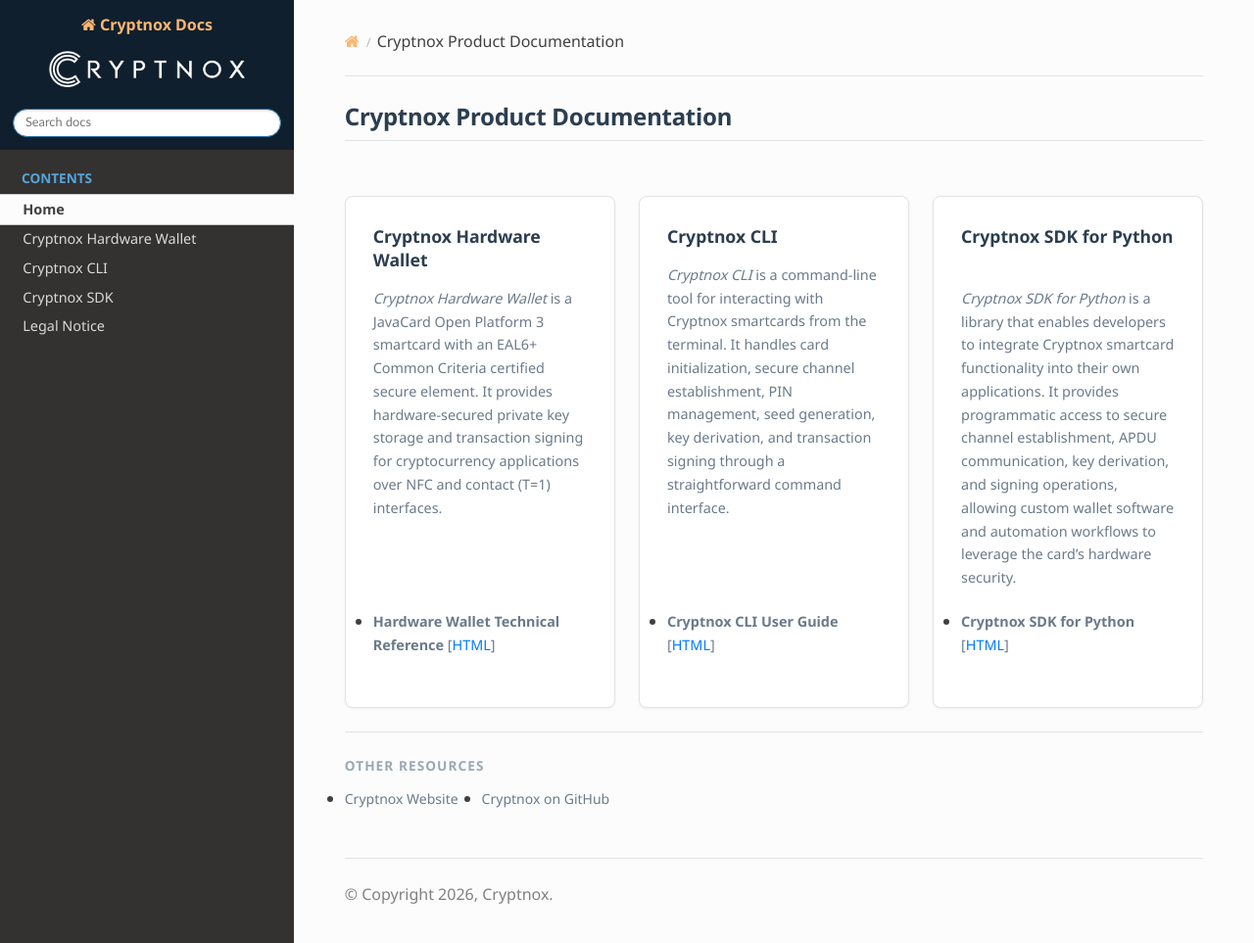
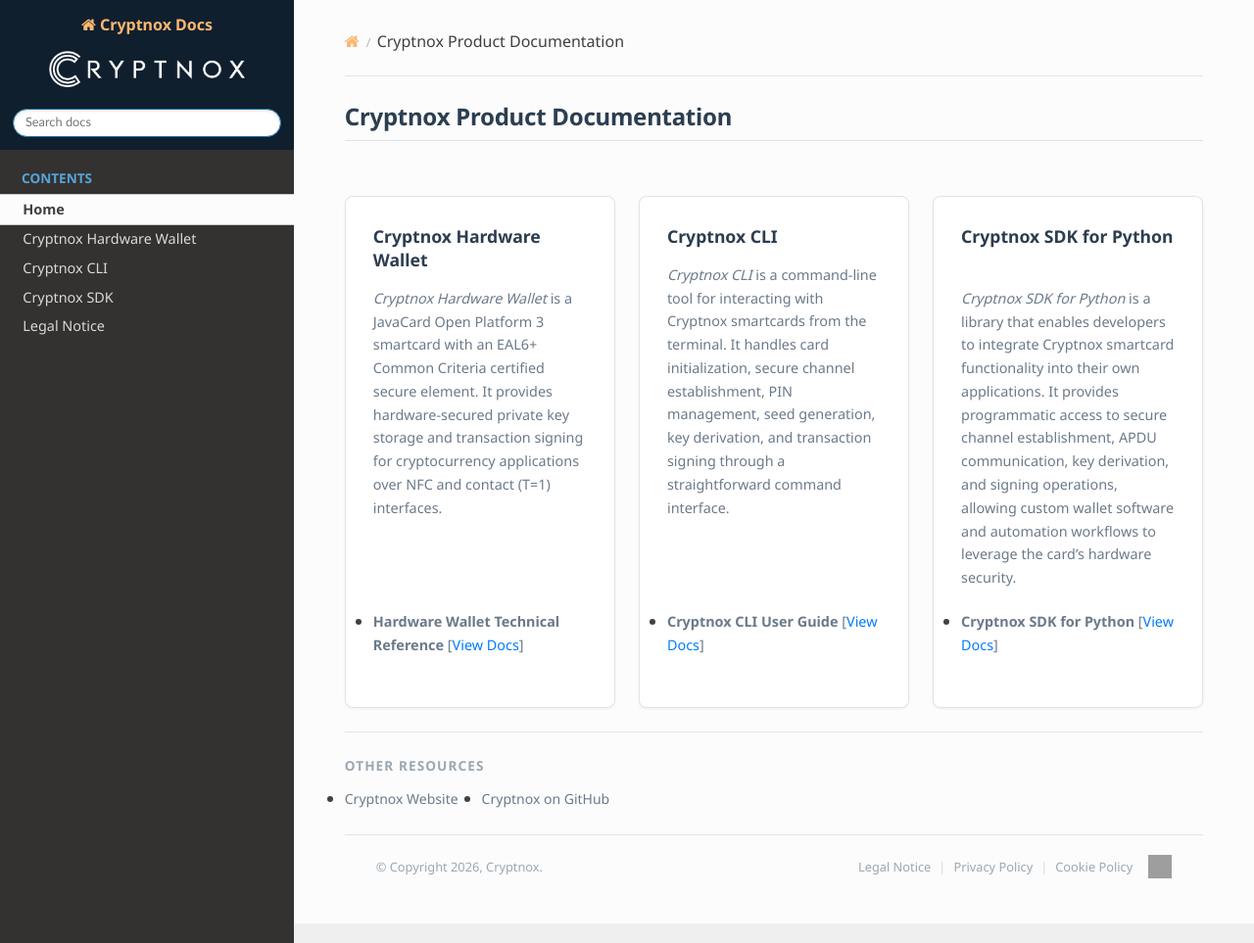
Before and after one commit to cryptnox/cryptnox.github.io, a Sphinx documentation site: the page built from docs/source/index.rst, in a window 1280 px wide and 963 px high. Shown: the whole window at 98% size. Built offline with Sphinx 7.4.7 and the Read the Docs theme 3.1.0, drawn with Linux system fonts in a browser that asks for light colours; grey boxes are pictures that could not be loaded.

Commit message:
Modified the documentation links and footer

```diff
--- a/docs/source/_static/custom.css
+++ b/docs/source/_static/custom.css
@@ -273,6 +273,12 @@
     color: #007bff !important;
 }
 
+/* ── Hide default Sphinx copyright footer ─────────────────────────────── */
+.rst-content footer:not(.cnx-footer),
+div[role="contentinfo"] {
+    display: none;
+}
+
 /* ── Custom footer ────────────────────────────────────────────────────── */
 .cnx-footer {
     border-top: 1px solid #e1e4e5;
--- a/docs/source/cryptnox-cli.rst
+++ b/docs/source/cryptnox-cli.rst
@@ -5,4 +5,4 @@
 It handles card initialization, secure channel establishment, PIN management, seed generation,
 key derivation, and transaction signing through a straightforward command interface.
 
-`View CLI User Guide <./cryptnox-cli/index.html>`_
+`View CLI User Guide <https://cryptnox.github.io/cryptnox-cli/>`_
--- a/docs/source/cryptnox-sdk.rst
+++ b/docs/source/cryptnox-sdk.rst
@@ -6,4 +6,4 @@
 establishment, APDU communication, key derivation, and signing operations, allowing custom
 wallet software and automation workflows to leverage the card's hardware security.
 
-`View SDK Documentation <./cryptnox-sdk-py/index.html>`_
+`View SDK Documentation <https://cryptnox.github.io/cryptnox-sdk-py/>`_
--- a/docs/source/hardware-wallet.rst
+++ b/docs/source/hardware-wallet.rst
@@ -5,4 +5,4 @@
 certified secure element. It provides hardware-secured private key storage and transaction signing
 for cryptocurrency applications over NFC and contact (T=1) interfaces.
 
-`View Technical Reference <./hardware-wallet/index.html>`_
+`View Technical Reference <https://cryptnox.github.io/cryptnox-hardware-wallet/>`_
--- a/docs/source/index.rst
+++ b/docs/source/index.rst
@@ -19,7 +19,7 @@
 certified secure element. It provides hardware-secured private key storage and transaction signing
 for cryptocurrency applications over NFC and contact (T=1) interfaces.
 
-* **Hardware Wallet Technical Reference** [`HTML <./hardware-wallet/index.html>`__]
+* **Hardware Wallet Technical Reference** [`View Docs <https://cryptnox.github.io/cryptnox-hardware-wallet/>`__]
 
 
 -------------------------
@@ -32,7 +32,7 @@
 It handles card initialization, secure channel establishment, PIN management, seed generation,
 key derivation, and transaction signing through a straightforward command interface.
 
-* **Cryptnox CLI User Guide** [`HTML <./cryptnox-cli/index.html>`__]
+* **Cryptnox CLI User Guide** [`View Docs <https://cryptnox.github.io/cryptnox-cli/>`__]
 
 
 -------------------------
@@ -46,7 +46,7 @@
 establishment, APDU communication, key derivation, and signing operations, allowing custom
 wallet software and automation workflows to leverage the card's hardware security.
 
-* **Cryptnox SDK for Python** [`HTML <./cryptnox-sdk-py/index.html>`__]
+* **Cryptnox SDK for Python** [`View Docs <https://cryptnox.github.io/cryptnox-sdk-py/>`__]
 
 
 -------------------------
```
Also changed, not shown: docs/source/_templates/layout.html (+10 -1 lines).
